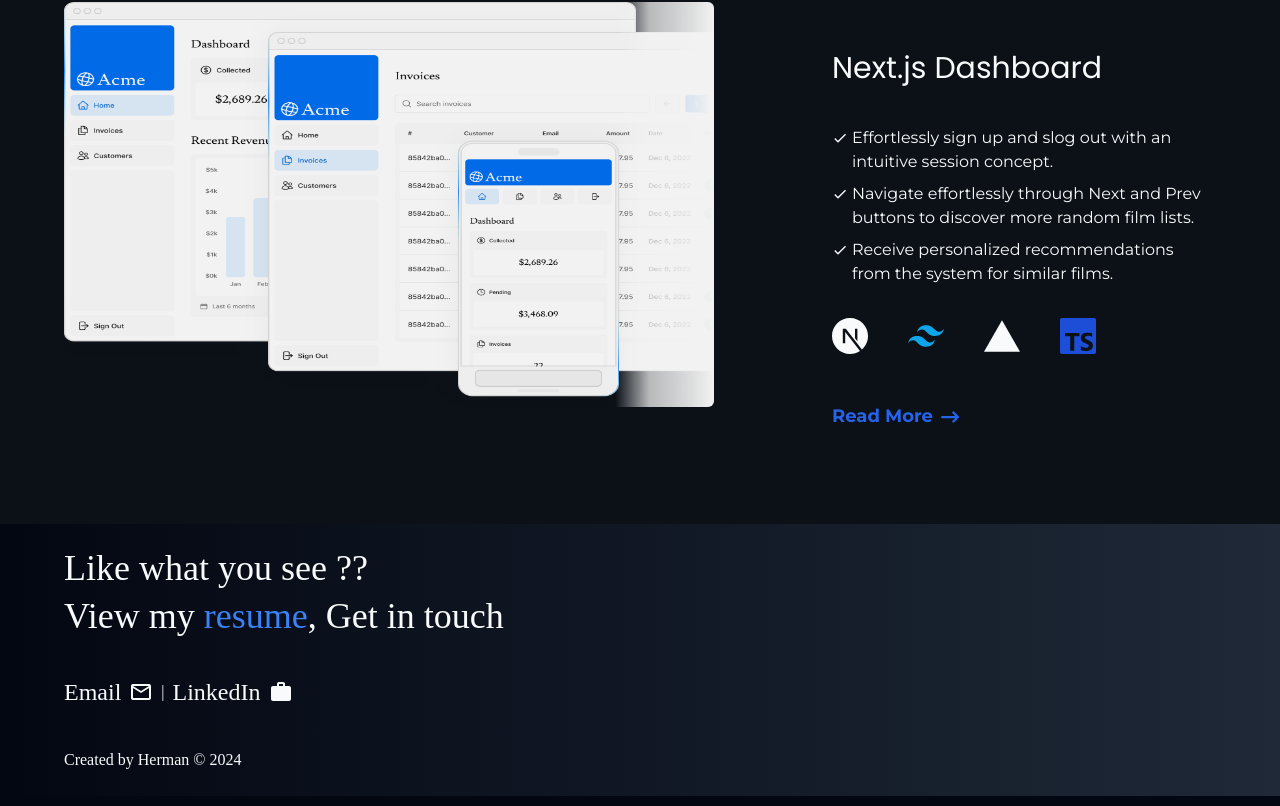
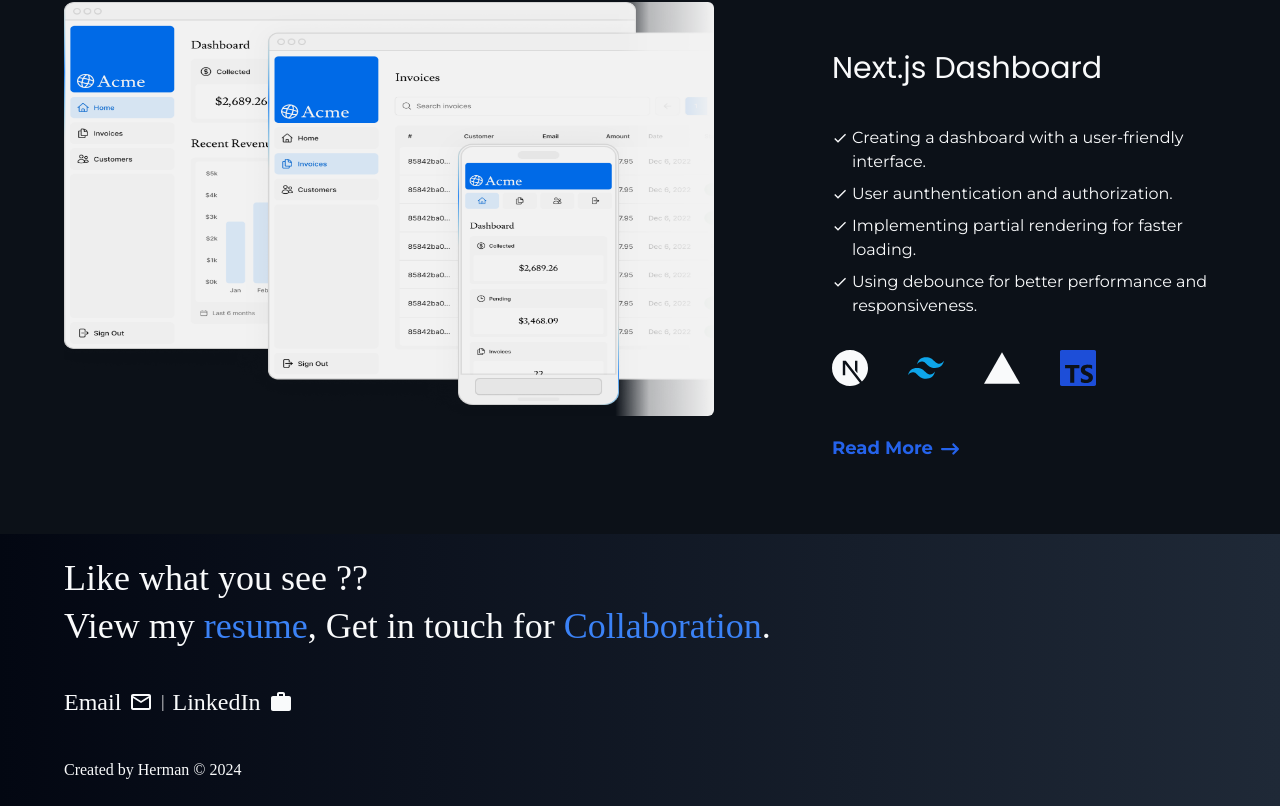
Before and after one commit to hrmneffdii/portfolio-website, a Next.js app: page / in a window 1280 px wide. Shown: the part 1555-2361 px from the top of the page. Built offline with nearby package versions, Linux system fonts and the light colour scheme.

Commit message:
menuju fix

```diff
--- a/src/app/about/page.tsx
+++ b/src/app/about/page.tsx
@@ -14,7 +14,7 @@ export default function Projects() {
       <div
         className={`px-6 sm:px-16  flex flex-col md:grid md:grid-cols-3 items-center space-y-8 mb-20 `}
       >
-        <div className="md:col-span-2 space-y-6 md:mr-12">
+        <div className="md:col-span-2 space-y-6 md:mr-12 text-lg">
           <h1 className="text-4xl">Hello again 👋 !!</h1>
           <div>
             {`I'm Herman Effendi, and my friends call me Herman. I am a software
@@ -38,8 +38,8 @@ export default function Projects() {
         <div className="md:col-span-1 flex place-items-start justify-center">
           <Image
             src="/herman.png"
-            width={200}
-            height={200}
+            width={300}
+            height={300}
             alt="herman"
             className="brightness-105 dark:brightness-90 "
           />
--- a/src/app/resume/page.tsx
+++ b/src/app/resume/page.tsx
@@ -1,3 +1,3 @@
 export default function Resume() {
-  return <div>herman</div>;
+  return <iframe src="/cv.pdf" className="w-full" width={800} height={800} />;
 }
--- a/src/components/footer.tsx
+++ b/src/components/footer.tsx
@@ -9,7 +9,8 @@ export function Footer() {
       <div className="text-4xl space-y-2">
         <h1>Like what you see ??</h1>
         <h1>
-          View my <span className="text-blue-500">resume</span>, Get in touch{" "}
+          View my <span className="text-blue-500">resume</span>, Get in touch
+          for <span className="text-blue-500">Collaboration</span>.
         </h1>
       </div>
       <div className="flex items-center gap-2 py-6">
--- a/src/constant/index.js
+++ b/src/constant/index.js
@@ -30,9 +30,10 @@ const selectedProjects = [
     title: "Next.js Dashboard",
     href: "/dashboard.png",
     descriptions: [
-      "Effortlessly sign up and slog out with an intuitive session concept.",
-      "Navigate effortlessly through Next and Prev buttons to discover more random film lists.",
-      "Receive personalized recommendations from the system for similar films.",
+      "Creating a dashboard with a user-friendly interface.",
+      "User aunthentication and authorization.",
+      "Implementing partial rendering for faster loading.",
+      "Using debounce for better performance and responsiveness.",
     ],
     link: "https://github.com/hrmneffdii/nextjs-dashboard",
     stacks: ["nextjs", "tailwind", "vercel", "typescript"],
```
